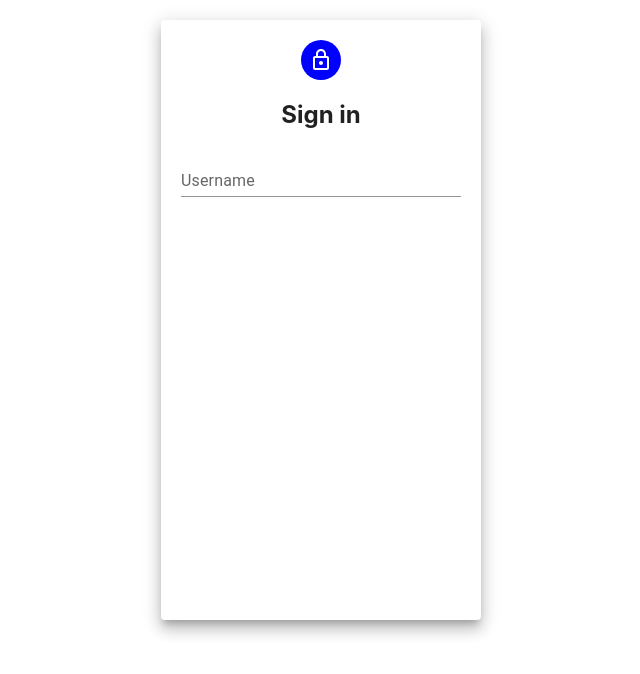
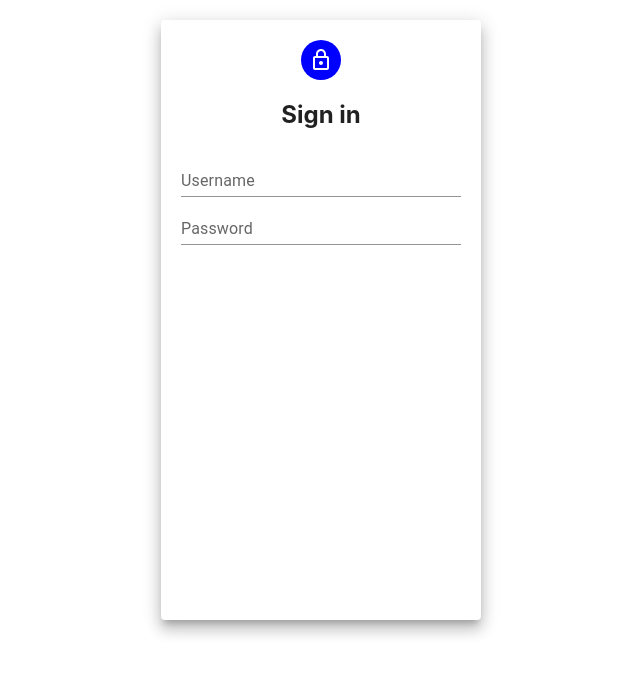
Before and after one commit to Asna1303/Placeme-2.0, a React (Create React App) app: page / in a window 1280 px wide. Shown: the top 674 px of the page, without its empty margins (319-959 px from the left). Built offline with nearby package versions, Linux system fonts and the light colour scheme.

Commit message:
added textfields for username and password

```diff
--- a/src/molecules/login.js
+++ b/src/molecules/login.js
@@ -16,6 +16,8 @@ const Login=() =>{
   <h2>Sign in</h2>
   </Grid>
   <TextField id="standard-basic" label="Username" variant="standard" placeholder="Enter your name" fullWidth/>
+  <TextField id="standard-basic" label="Password" variant="standard" placeholder="Enter your password" type='password' fullWidth/>
+
 
 
 </Paper>
```
